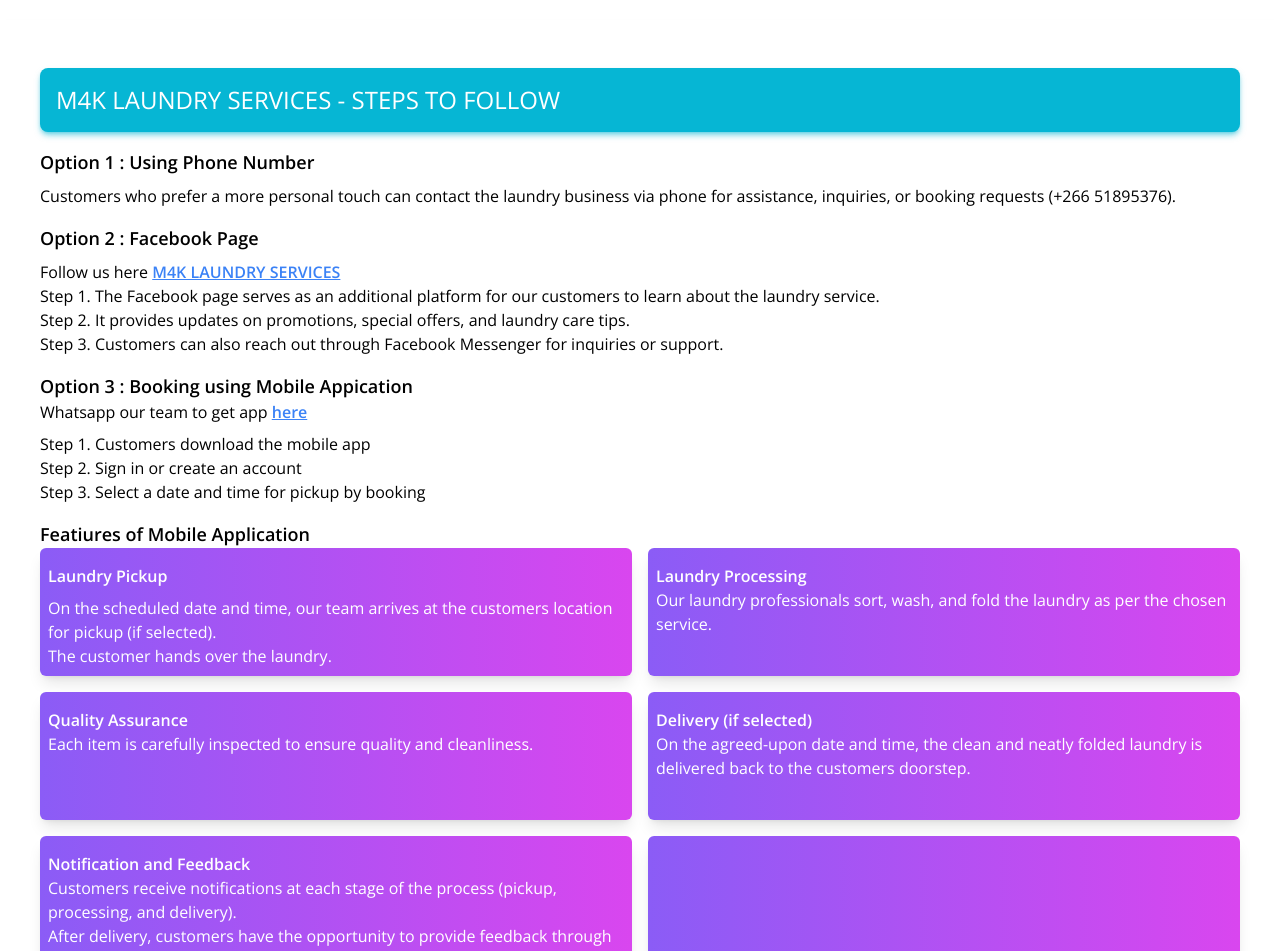
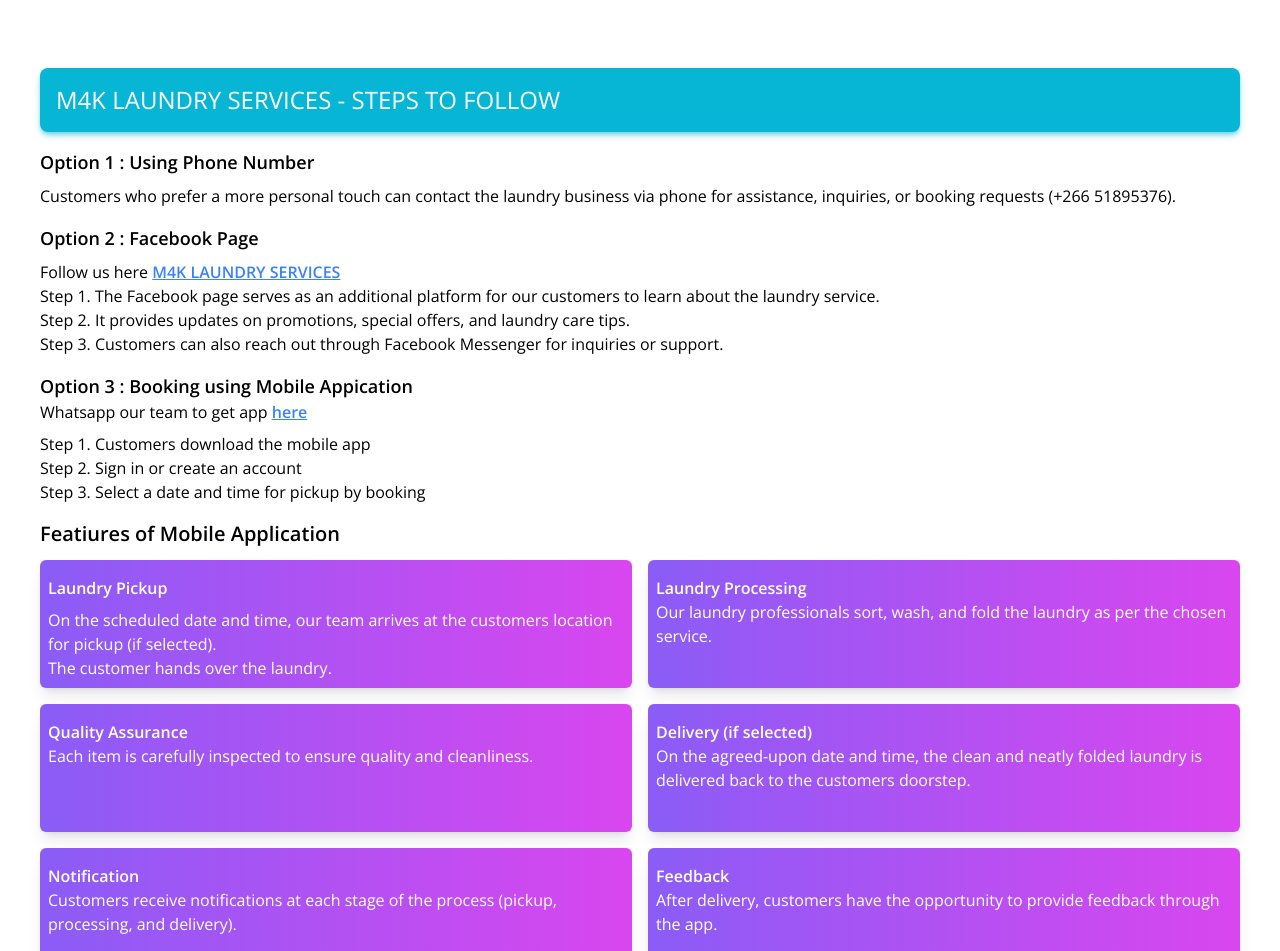
Before and after one commit to HMaroba/m4k-steps, a Next.js app: page / in a window 1280 px wide. Shown: the top 951 px of the page. Built offline with nearby package versions, Linux system fonts and the light colour scheme.

Commit message:
Created navbar

```diff
--- a/src/app/_components/mobileApp.tsx
+++ b/src/app/_components/mobileApp.tsx
@@ -19,11 +19,11 @@
         <p>Step 2. Sign in or create an account</p>
         <p>Step 3. Select a date and time for pickup by booking</p>
       </ul>
-      <h6 className="mt-4 font-semibold text-lg antialiased hover:subpixel-antialiased">
+      <h6 className="mt-4  mb-3 font-semibold text-xl antialiased hover:subpixel-antialiased">
         Featiures of Mobile Application
       </h6>
       <div className="grid grid-cols-1 md:grid-cols-2 gap-4 ">
-        <div className="h-32 bg-gradient-to-r from-violet-500 to-fuchsia-500 text-white shadow-lg rounded-md p-2">
+        <div className="h-32 bg-gradient-to-r from-violet-500 to-fuchsia-500 text-white shadow-lg rounded-md p-2 hover:shadow-md">
           <h6 className="mt-2 mb-2 font-semibold text-md">Laundry Pickup</h6>
           <ul>
             <p>
@@ -59,20 +59,25 @@
         </p>
       </ul>
         </div>
-        <div className="h-34 bg-gradient-to-r from-violet-500 to-fuchsia-500 text-white shadow-lg rounded-md p-2">
-        <h6 className="mt-2 font-semibold text-md">Notification and Feedback</h6>
+        <div className="h-32 bg-gradient-to-r from-violet-500 to-fuchsia-500 text-white shadow-lg rounded-md p-2">
+        <h6 className="mt-2 font-semibold text-md">Notification</h6>
       <ul>
         <p>
           Customers receive notifications at each stage of the process (pickup,
           processing, and delivery).
         </p>
+      </ul>
+        </div>
+        <div className="h-32 bg-gradient-to-r from-violet-500 to-fuchsia-500 text-white shadow-lg rounded-md p-2">
+        <h6 className="mt-2 font-semibold text-md">Feedback</h6>
+      <ul>
+
         <p>
           After delivery, customers have the opportunity to provide feedback
           through the app.
         </p>
-      </ul>
+        </ul>
         </div>
-        <div className="h-34 bg-gradient-to-r from-violet-500 to-fuchsia-500 text-white shadow-lg rounded-md p-2"></div>
       </div>
       {/* <h6 className="mt-2 font-semibold text-md">Laundry Pickup</h6>
       <ul>
```
